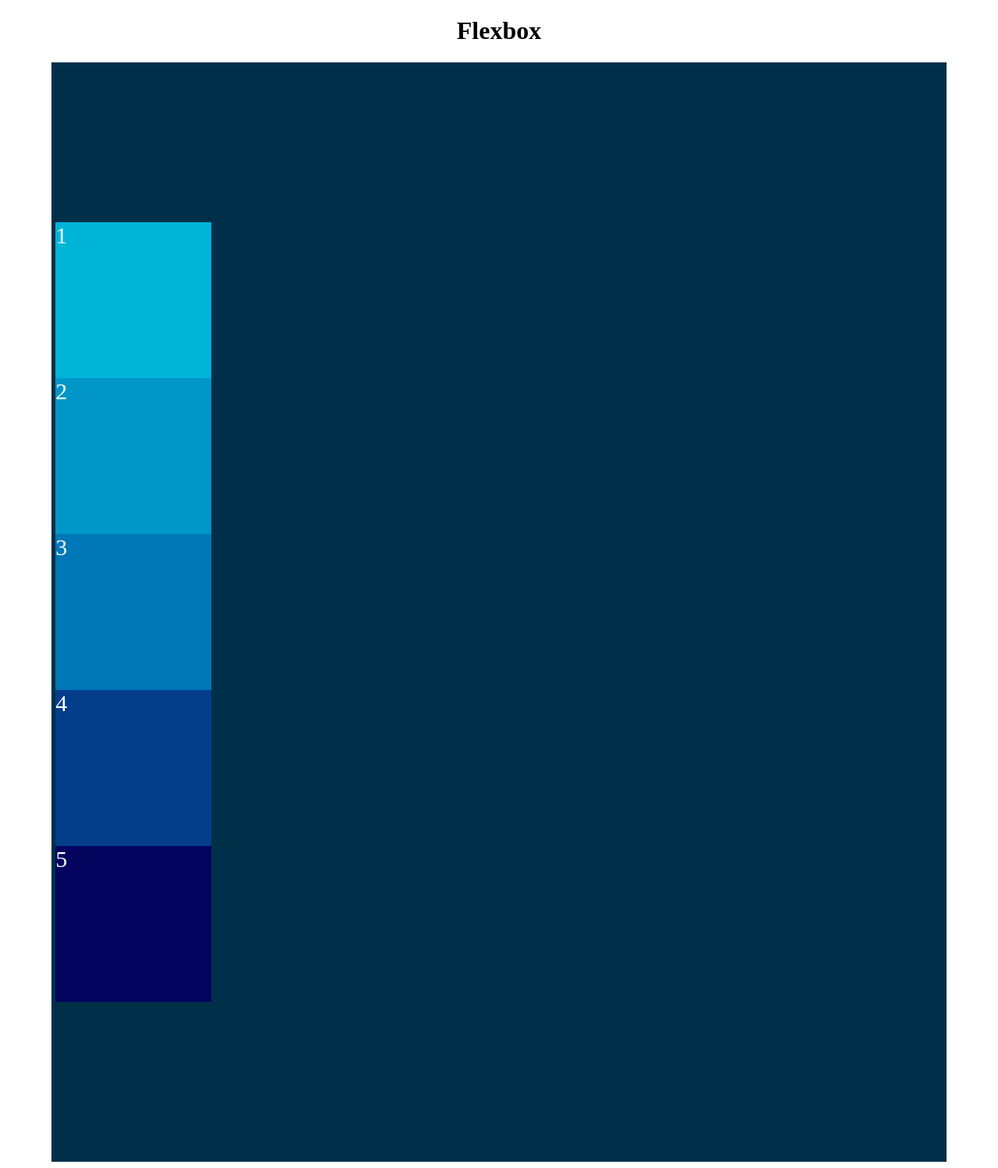
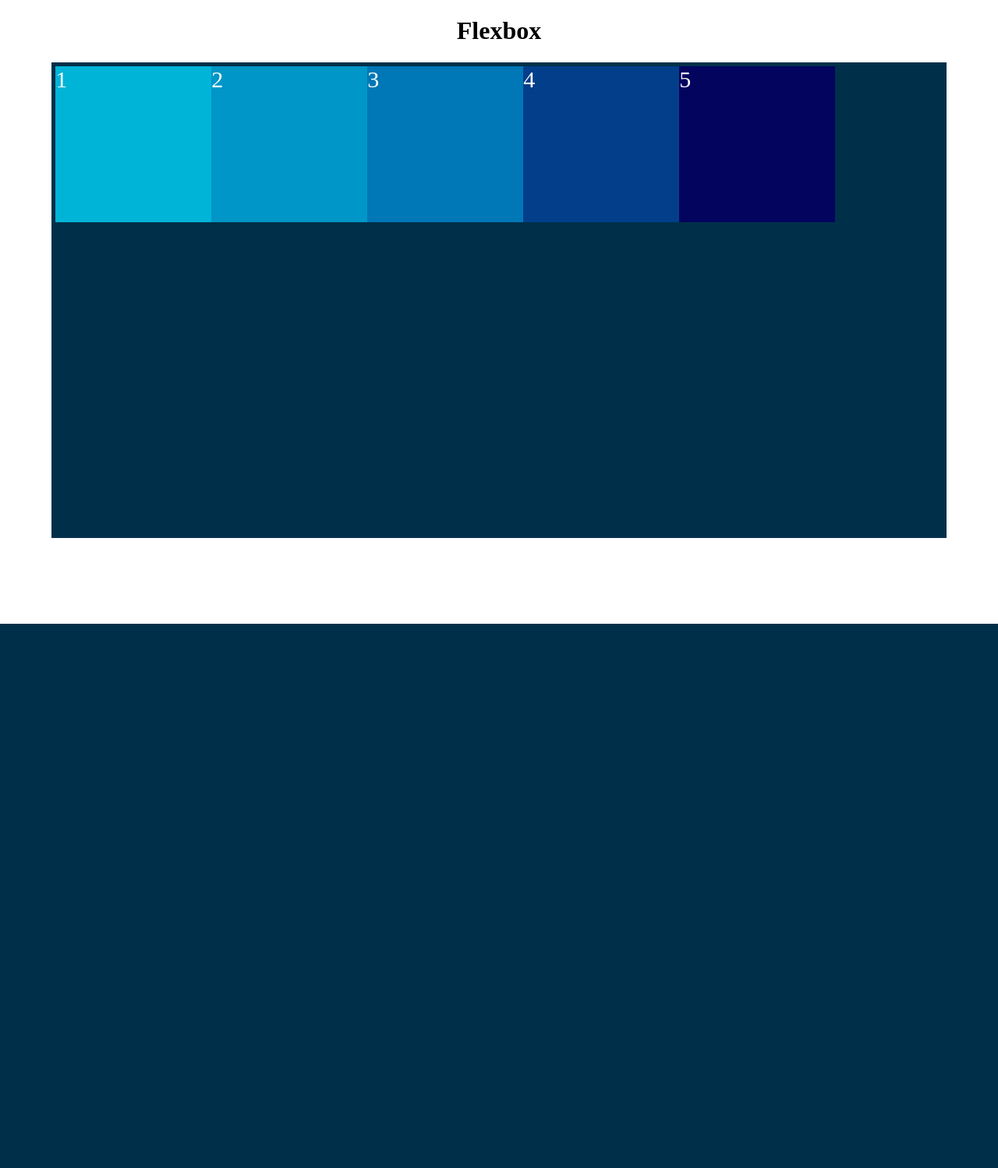
Before and after one commit to Retiishia/CodePolitan, a PHP site: page / in a window 1280 px wide. Shown: the whole page at 78% size. After the commit the page ends 800 px from the top, so only its background shows below. Run offline with PHP 8.4, Linux system fonts and the light colour scheme.

Commit message:
Flex-Wrap

```diff
--- a/Belajar-CSS/Flexbox/Belajar1/app.css
+++ b/Belajar-CSS/Flexbox/Belajar1/app.css
@@ -5,12 +5,13 @@ h1 {
 #container {
     background-color: #003049;
     width: 90%;
-    height: 1400px;
+    height: 600px;
     margin: 0 auto;
     border: 5px solid #003049;
     display: flex;
-    flex-direction: column;
-    justify-content: center;
+    flex-direction: row;
+    justify-content: flex-start;
+    flex-wrap: wrap;
 }
 
 #container div {
```
